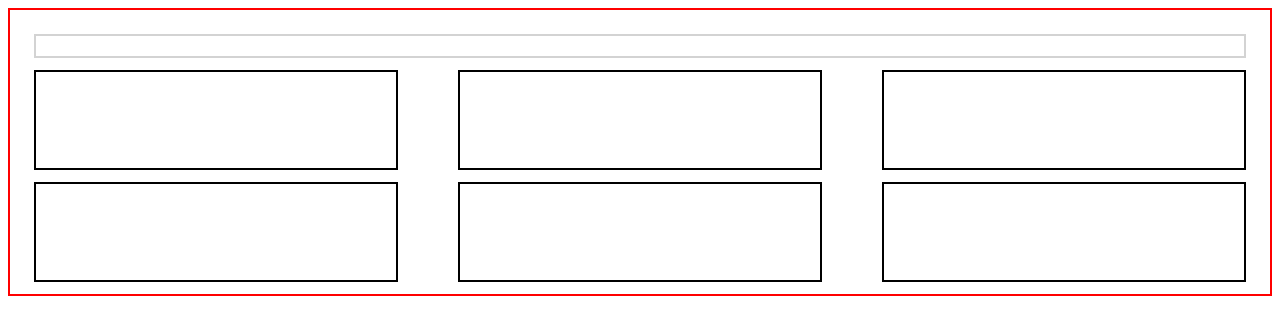
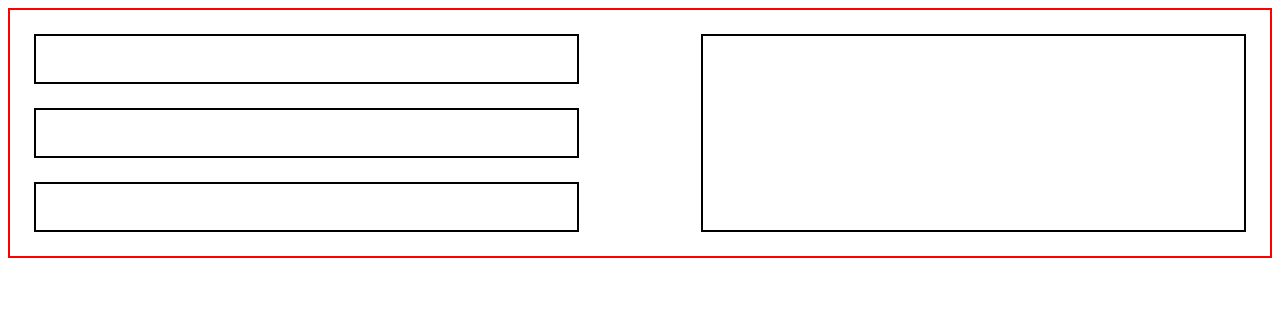
Before and after one commit to ibrahimsyedshah/flexbox-practice, a plain HTML site: page index.html in a window 1280 px wide. Drawn offline with Linux system fonts and the light colour scheme.

Commit message:
layout 3

```diff
--- a/index.html
+++ b/index.html
@@ -9,15 +9,12 @@
 </head>
 <body>
     <div class="container">
-        <div class="title"></div>
         <div class="box-wrapper">
-            <div class="box"></div>
-            <div class="box"></div>
-            <div class="box"></div>
-            <div class="box"></div>
-            <div class="box"></div>
-            <div class="box"></div>
+            <div class="box box-small"></div>
+            <div class="box box-small"></div>
+            <div class="box box-small"></div>
         </div>
+        <div class="box box-large"></div>
     </div>
 </body>
 </html>
--- a/styles.css
+++ b/styles.css
@@ -4,24 +4,23 @@
 .container {
     border: 2px solid red;
     padding: 24px 24px 0 24px;
-}
-
-.title{
-    width: 100%;
-    height: 24px;
-    border: 2px solid lightgray;
-    margin-bottom: 12px;
+    display: flex;
+    justify-content: space-between;
 }
 
 .box {
-    width: 30%;
-    height: 100px;
     border: 2px solid black;
-    margin-bottom: 12px;
+    margin-bottom: 24px;
 }
 
-.box-wrapper {
-    display: flex;
-    justify-content: space-between;
-    flex-wrap: wrap;
+.box-wrapper{
+    width: 45%;
 }
+
+.box-small{
+    height: 50px;
+}
+
+.box-large{
+    width: 45%;
+}
```
